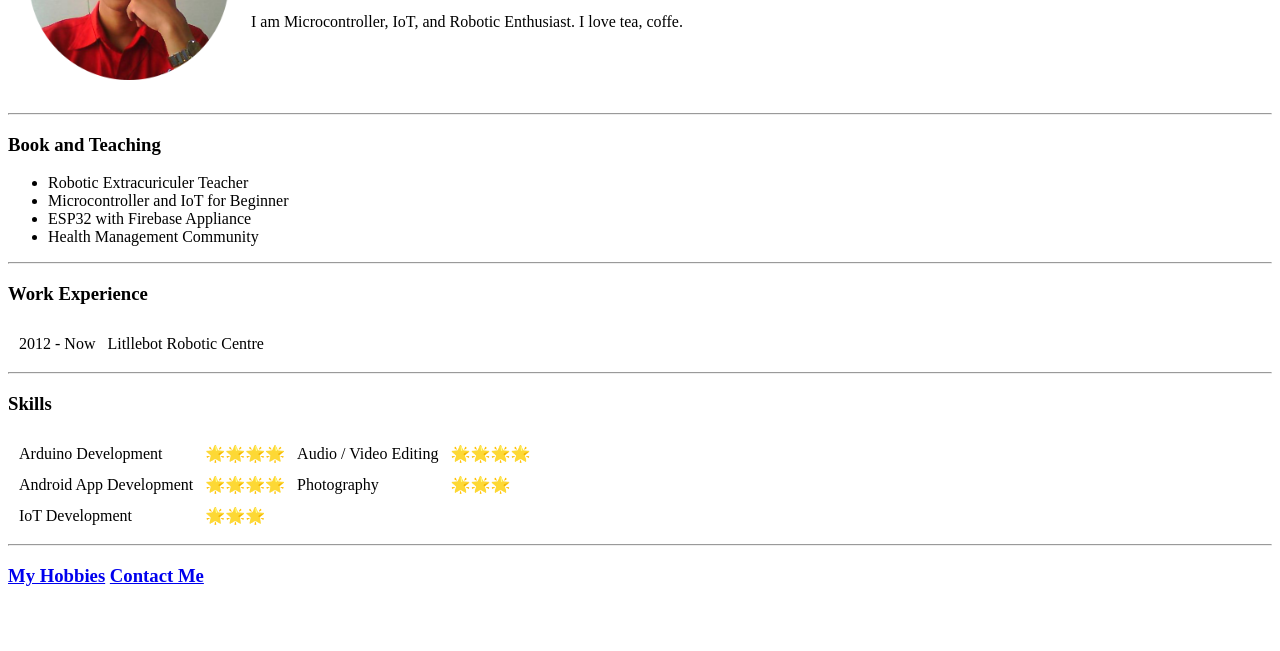
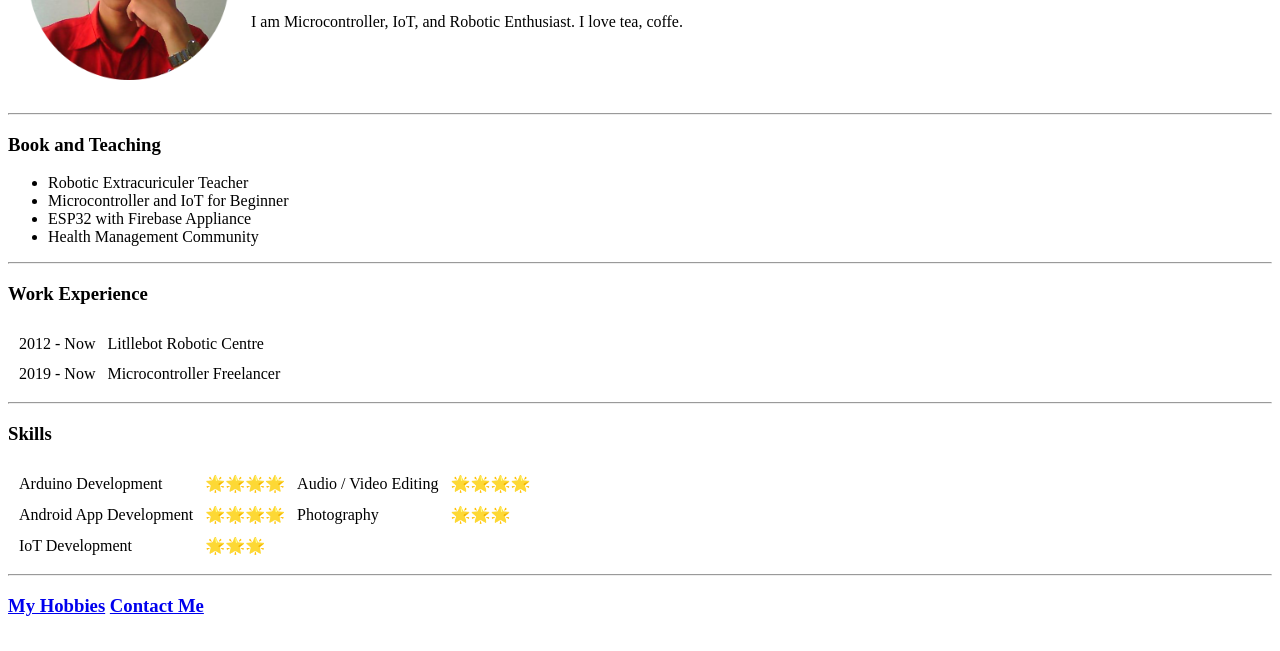
Before and after one commit to SaepudinAep/cv, a plain HTML site: page index.html in a window 1280 px wide. Shown: the part 149-800 px from the top of the page. Drawn offline with Linux system fonts and the light colour scheme.

Commit message:
Update index.html
add freelance item

```diff
--- a/index.html
+++ b/index.html
@@ -35,7 +35,10 @@
       <td>2012 - Now</td>
       <td>Litllebot Robotic Centre </td>
     </tr>
-
+    <tr>
+      <td>2019 - Now</td>
+      <td>Microcontroller Freelancer</td>
+    </tr>
   </table>
   <hr>
   <h3>Skills</h3>
```
